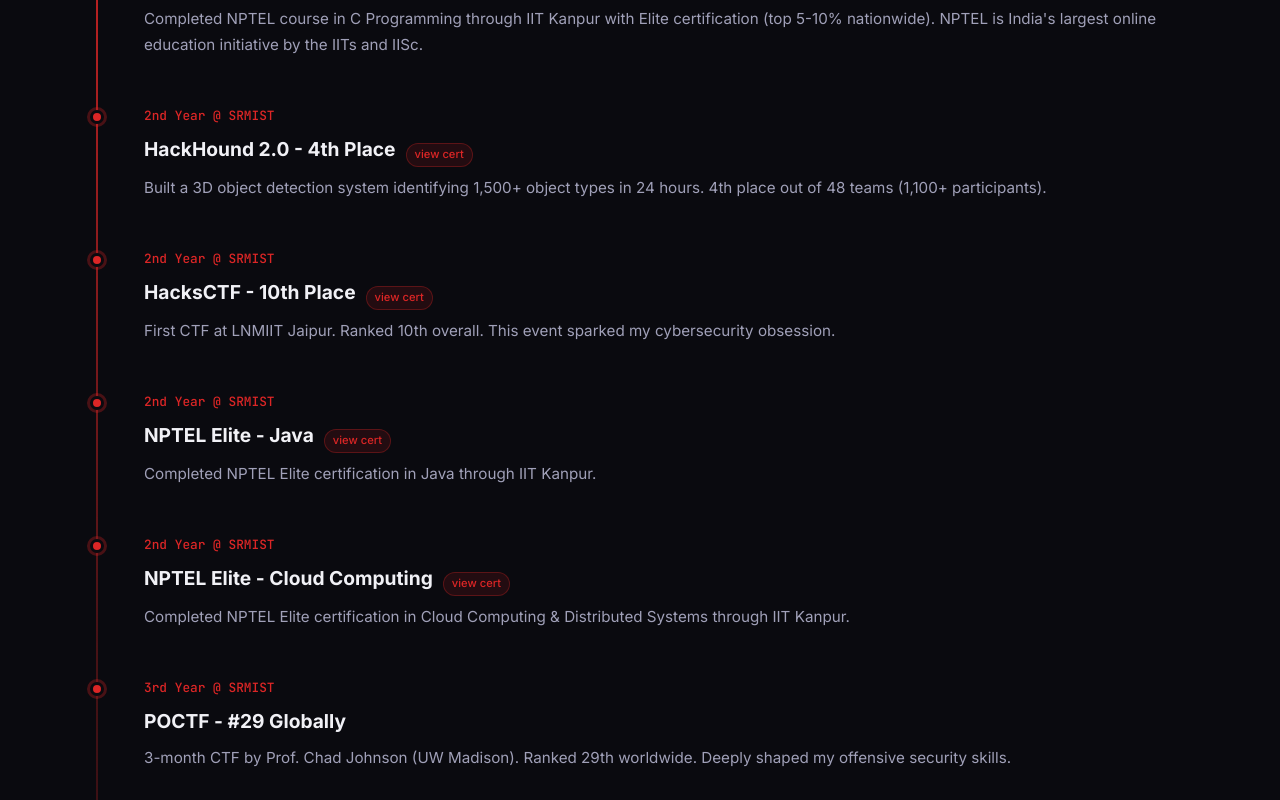
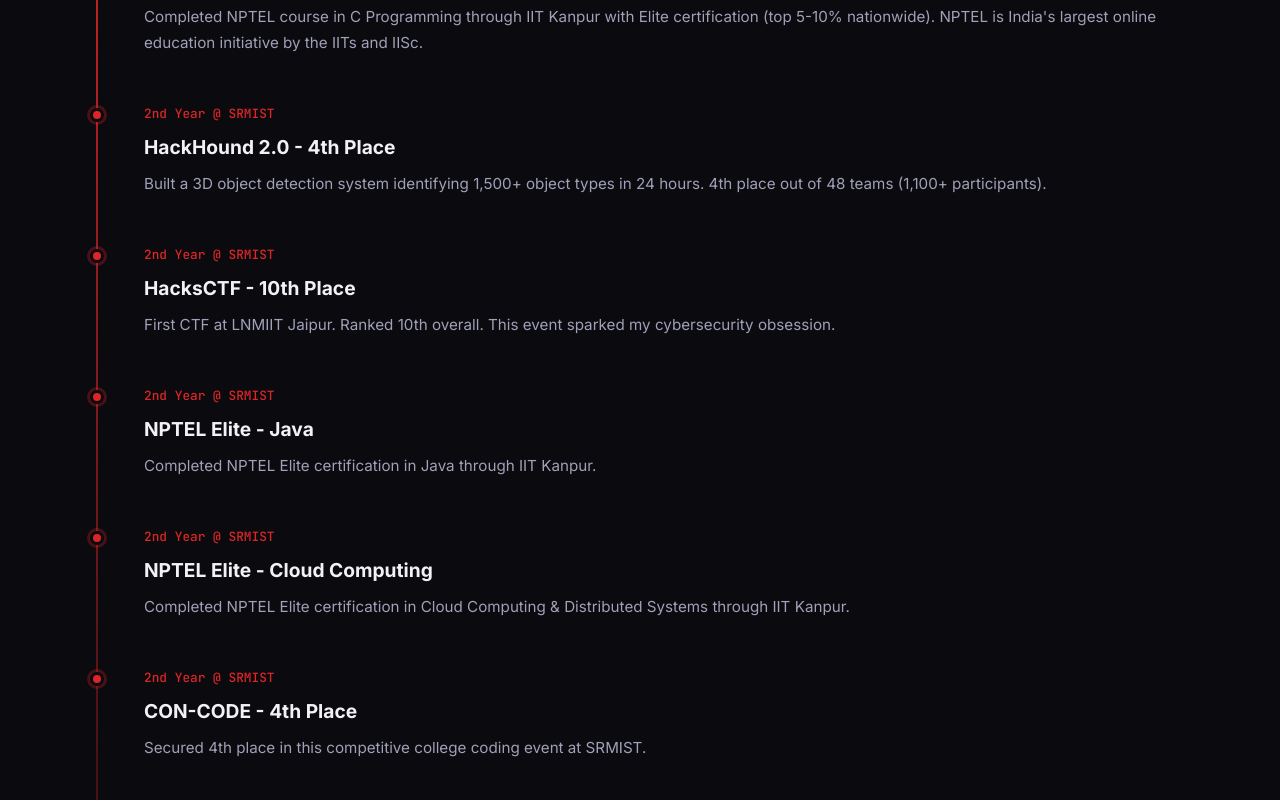
Before and after one commit to mk8288/kaif-portfolio, a React (Vite) app: page / in a window 1280 px wide. Shown: the part 2060-2860 px from the top of the page. Built offline with nearby package versions, Linux system fonts and the light colour scheme.

Commit message:
Move cert views to Achievements, add CON-CODE/Codessey/HackTheFlag/AutoCoder to both timeline and achievements for consistency

```diff
--- a/src/components/Sections.tsx
+++ b/src/components/Sections.tsx
@@ -36,17 +36,18 @@
 
 /* ---- JOURNEY (Timeline) ---- */
 export function Journey() {
-  const [certModal, setCertModal] = useState<string | null>(null);
   const timelineEvents = [
     { date: '1st Year @ SRMIST', title: 'Thomso RemSkill - IIT Roorkee', desc: "Earned Python Programming Certificate from IIT Roorkee's Thomso event. First steps into programming." },
-    { date: '1st Year @ SRMIST', title: 'NPTEL Elite - C Programming', desc: 'Completed NPTEL course in C Programming through IIT Kanpur with Elite certification (top 5-10% nationwide). NPTEL is India\'s largest online education initiative by the IITs and IISc.', cert: '/assets/certs/NPTEL_-_Introduction_to_programming_in_C-1.png' },
-    { date: '2nd Year @ SRMIST', title: 'HackHound 2.0 - 4th Place', desc: 'Built a 3D object detection system identifying 1,500+ object types in 24 hours. 4th place out of 48 teams (1,100+ participants).', cert: '/assets/hackhound/hackhound-1.png' },
-    { date: '2nd Year @ SRMIST', title: 'HacksCTF - 10th Place', desc: 'First CTF at LNMIIT Jaipur. Ranked 10th overall. This event sparked my cybersecurity obsession.', cert: '/assets/participation/HacksCTF.jpg' },
-    { date: '2nd Year @ SRMIST', title: 'NPTEL Elite - Java', desc: 'Completed NPTEL Elite certification in Java through IIT Kanpur.', cert: '/assets/certs/NPTEL_-_Programming_In_Java-1.png' },
-    { date: '2nd Year @ SRMIST', title: 'NPTEL Elite - Cloud Computing', desc: 'Completed NPTEL Elite certification in Cloud Computing & Distributed Systems through IIT Kanpur.', cert: '/assets/certs/NPTEL_-_Cloud_Computing_and_Distributed_Systems-1.png' },
+    { date: '1st Year @ SRMIST', title: 'NPTEL Elite - C Programming', desc: 'Completed NPTEL course in C Programming through IIT Kanpur with Elite certification (top 5-10% nationwide). NPTEL is India\'s largest online education initiative by the IITs and IISc.' },
+    { date: '2nd Year @ SRMIST', title: 'HackHound 2.0 - 4th Place', desc: 'Built a 3D object detection system identifying 1,500+ object types in 24 hours. 4th place out of 48 teams (1,100+ participants).' },
+    { date: '2nd Year @ SRMIST', title: 'HacksCTF - 10th Place', desc: 'First CTF at LNMIIT Jaipur. Ranked 10th overall. This event sparked my cybersecurity obsession.' },
+    { date: '2nd Year @ SRMIST', title: 'NPTEL Elite - Java', desc: 'Completed NPTEL Elite certification in Java through IIT Kanpur.' },
+    { date: '2nd Year @ SRMIST', title: 'NPTEL Elite - Cloud Computing', desc: 'Completed NPTEL Elite certification in Cloud Computing & Distributed Systems through IIT Kanpur.' },
+    { date: '2nd Year @ SRMIST', title: 'CON-CODE - 4th Place', desc: 'Secured 4th place in this competitive college coding event at SRMIST.' },
+    { date: '2nd Year @ SRMIST', title: 'Codessey - 2nd Place', desc: '2nd place in college-level coding competition at SRMIST.' },
     { date: '3rd Year @ SRMIST', title: 'POCTF - #29 Globally', desc: '3-month CTF by Prof. Chad Johnson (UW Madison). Ranked 29th worldwide. Deeply shaped my offensive security skills.' },
-    { date: '3rd Year @ SRMIST', title: 'Organized HackTheFlag', desc: 'Led a 24-hour college CTF. 150+ registrations, 20+ custom challenges on Azure. Mitigated a live DDoS attack via Cloudflare.', cert: '/assets/organizing/hackTheFlag.png' },
-    { date: '3rd Year @ SRMIST', title: 'Organized AutoCoder Competition', desc: 'Organized a college-level coding competition at SRMIST, managing participants, challenges, and event logistics.', cert: '/assets/organizing/AutoCoder.png' },
+    { date: '3rd Year @ SRMIST', title: 'Organized HackTheFlag', desc: 'Led a 24-hour college CTF. 150+ registrations, 20+ custom challenges on Azure. Mitigated a live DDoS attack via Cloudflare.' },
+    { date: '3rd Year @ SRMIST', title: 'Organized AutoCoder Competition', desc: 'Organized a college-level coding competition at SRMIST, managing participants, challenges, and event logistics.' },
     { date: '3rd Year @ SRMIST', title: 'Ethical Hacking Workshop - IIT Delhi', desc: 'Hands-on workshop on WPA2 Wi-Fi auditing with Aircrack-ng, packet capture analysis, and wireless security assessments led by Mohsin Quresh.' },
     { date: 'Nov 2024 - Present', title: 'Technical Operations @ CyberArts', desc: '100+ CTF challenges for a NY EdTech startup. Coached US students, onboarded 200+ participants, boosted engagement by 10%.' },
     { date: 'Sep 2026 - Sep 2027', title: 'MSc @ Imperial College London', desc: 'MSc Security and Resilience: Science and Technology. Cyber-Physical Systems Security, CBRNE, Infrastructure Security.' },
@@ -60,21 +61,11 @@
           <div key={i} className="timeline-item card-reveal" style={{ transitionDelay: 0.05 * i + 's' }}>
             <div className="timeline-dot" />
             <div className="timeline-date">{ev.date}</div>
-            <div className="timeline-title">
-              {ev.title}
-              {ev.cert && (
-                <span className="cert-toggle" style={{ marginLeft: 10, fontSize: '0.7rem', padding: '2px 8px', verticalAlign: 'middle' }}
-                  onClick={(e) => { e.stopPropagation(); setCertModal(ev.cert!); }}
-                >view cert</span>
-              )}
-            </div>
+            <div className="timeline-title">{ev.title}</div>
             <div className="timeline-desc">{ev.desc}</div>
           </div>
         ))}
       </div>
-
-        {certModal && <CertModal src={certModal} onClose={() => setCertModal(null)} />}
-
     </FadeInSection>
   );
 }
@@ -95,7 +86,6 @@
           </div>
           <div className="exp-period">Nov 2024 - Present</div>
         </div>
-
         <div className="exp-text">
             <p>CyberArts is a New York-based EdTech startup teaching cybersecurity to high school students through live CTF competitions. I joined as a challenge designer and grew into leading the full technical pipeline, creating 100+ CTF challenges and coaching hundreds of students across the United States.</p>
           </div>
@@ -133,12 +123,14 @@
 export function Achievements() {
   const [certModal, setCertModal] = useState<string | null>(null);
   const achievements = [
-    { title: 'HackHound 2.0', desc: 'Secured 4th position out of 48 teams (1,100+ participants). Built a 3D object detection system in 24 hours.', rank: '4th of 48 Teams' },
+    { title: 'HackHound 2.0', desc: 'Secured 4th position out of 48 teams (1,100+ participants). Built a 3D object detection system in 24 hours.', rank: '4th of 48 Teams', cert: '/assets/hackhound/hackhound-1.png' },
     { title: 'POCTF 24', desc: 'Ranked #29 globally in a 3-month CTF by Prof. Chad Johnson, University of Wisconsin - Madison.', rank: '#29 Worldwide' },
-    { title: 'HacksCTF', desc: 'Placed 10th overall at LNMIIT Jaipur. My first CTF that ignited my cybersecurity journey.', rank: '10th Overall' },
+    { title: 'HacksCTF', desc: 'Placed 10th overall at LNMIIT Jaipur. My first CTF that ignited my cybersecurity journey.', rank: '10th Overall', cert: '/assets/participation/HacksCTF.jpg' },
     { title: 'CON-CODE @ SRMIST', desc: '4th place in competitive college coding event.', rank: '4th Place' },
     { title: 'Codessey @ SRMIST', desc: '2nd place in college-level coding competition.', rank: '2nd Place' },
-    { title: 'NPTEL Elite Certifications', desc: 'Elite certifications (top 5-10%) in C Programming, Java, and Cloud Computing & Distributed Systems through NPTEL by IIT Kanpur and IISc. NPTEL is India\'s largest open online education initiative.', rank: '3x Elite' },
+    { title: 'NPTEL Elite Certifications', desc: 'Elite certifications (top 5-10%) in C Programming, Java, and Cloud Computing & Distributed Systems through NPTEL by IIT Kanpur and IISc.', rank: '3x Elite', certs: ['/assets/certs/NPTEL_-_Introduction_to_programming_in_C-1.png', '/assets/certs/NPTEL_-_Programming_In_Java-1.png', '/assets/certs/NPTEL_-_Cloud_Computing_and_Distributed_Systems-1.png'] },
+    { title: 'HackTheFlag - Organizer', desc: 'Organized a 24-hour college CTF. 150+ registrations, 20+ custom challenges. Mitigated a live DDoS attack.', rank: 'SRMIST', cert: '/assets/organizing/hackTheFlag.png' },
+    { title: 'AutoCoder - Organizer', desc: 'Organized a college-level coding competition at SRMIST.', rank: 'SRMIST', cert: '/assets/organizing/AutoCoder.png' },
     { title: 'Ethical Hacking Workshop at IIT Delhi', desc: 'Hands-on WPA2 Wi-Fi auditing with Aircrack-ng, packet capture analysis, and wireless security assessments. Led by Mohsin Quresh.', rank: 'IIT Delhi' },
     { title: 'Python @ IIT Roorkee', desc: 'Thomso RemSkill Python Programming Certificate from IIT Roorkee.', rank: 'IIT Roorkee' },
   ];
@@ -151,13 +143,21 @@
           <div key={i} className="achievement-card card-reveal" style={{ transitionDelay: 0.03 * i + 's' }}>
             <div className="achievement-title">{a.title}</div>
             <div className="achievement-desc">{a.desc}</div>
-            {a.rank && <div className="achievement-rank">{a.rank}</div>}
+            <div style={{ display: 'flex', gap: 6, flexWrap: 'wrap', marginTop: 10, alignItems: 'center' }}>
+              {a.rank && <div className="achievement-rank">{a.rank}</div>}
+              {a.cert && (
+                <span className="cert-toggle" onClick={() => setCertModal(a.cert!)}>view cert</span>
+              )}
+              {a.certs && a.certs.map((c, ci) => (
+                <span key={ci} className="cert-toggle" onClick={() => setCertModal(c)}>
+                  {['C Programming', 'Java', 'Cloud Computing'][ci] || 'cert'}
+                </span>
+              ))}
+            </div>
           </div>
         ))}
       </div>
-
-        {certModal && <CertModal src={certModal} onClose={() => setCertModal(null)} />}
-
+      {certModal && <CertModal src={certModal} onClose={() => setCertModal(null)} />}
     </FadeInSection>
   );
 }
```
